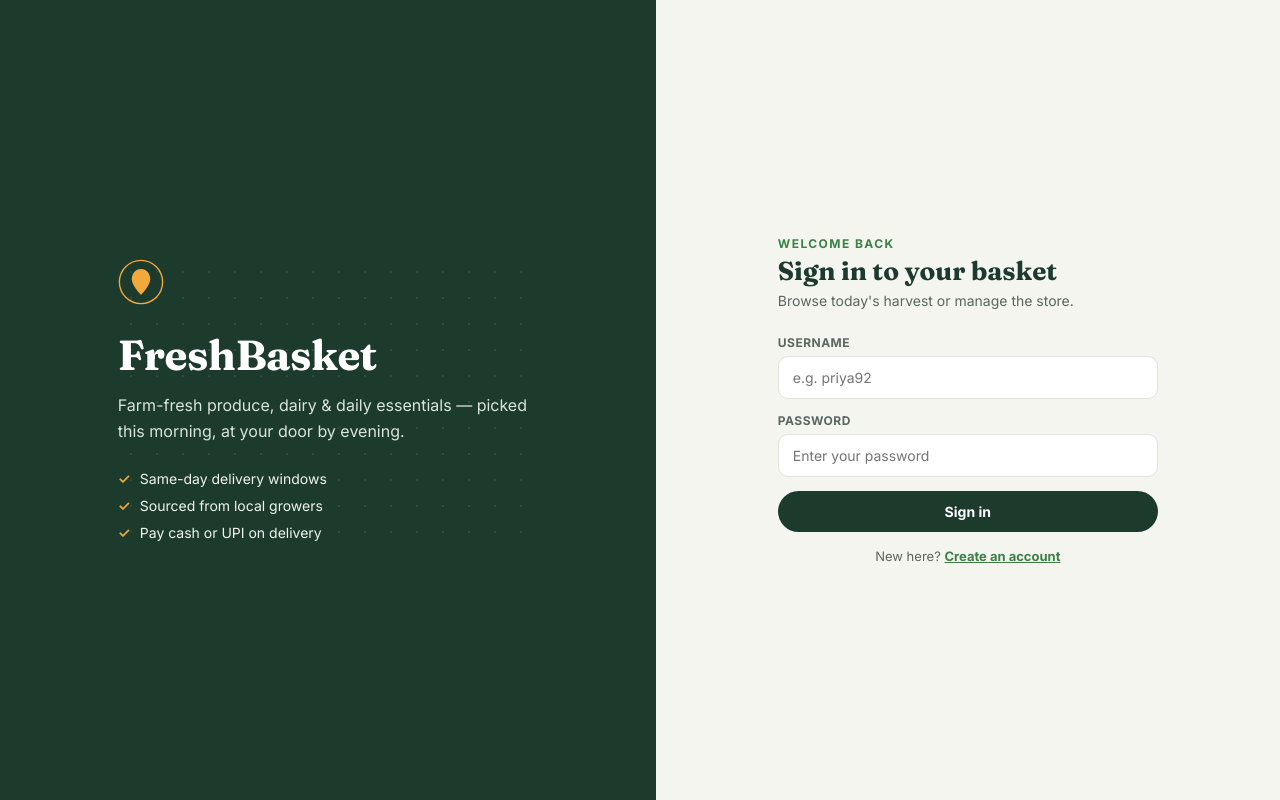
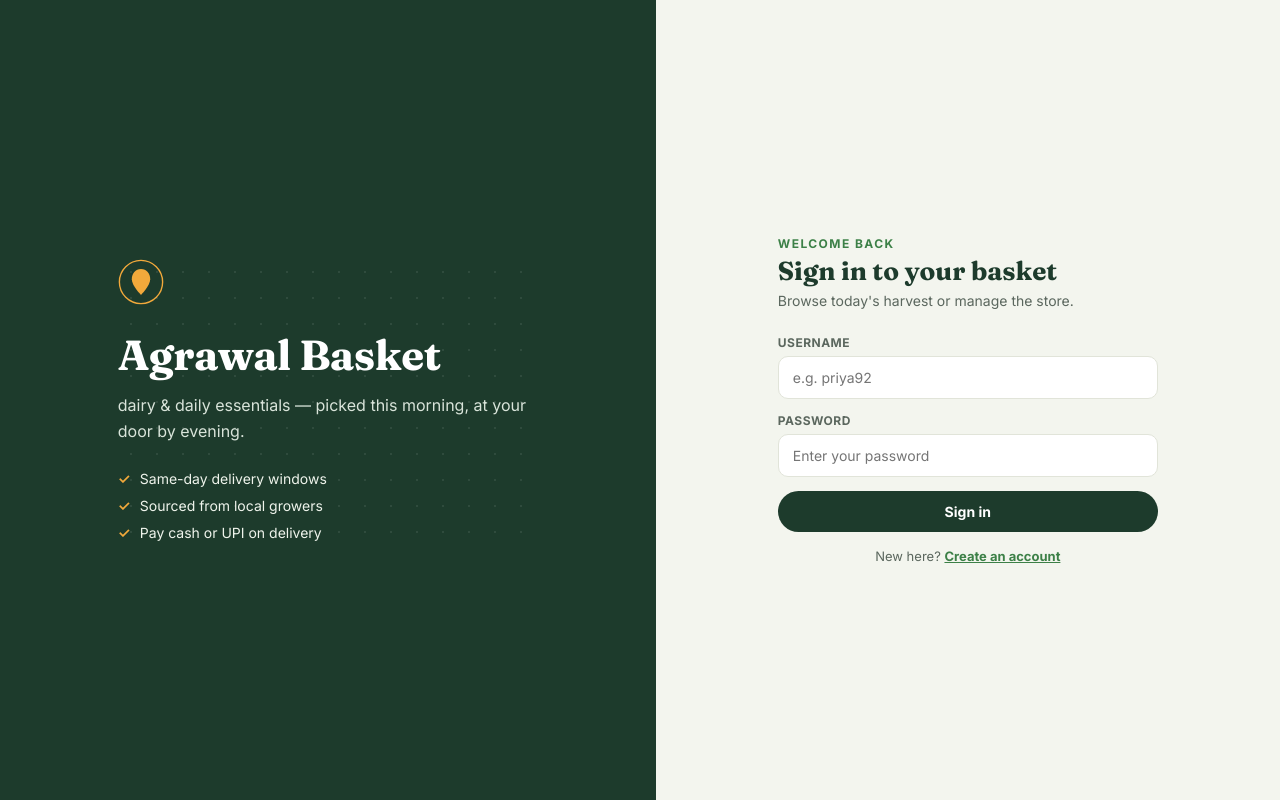
Before and after one commit to benugopal1512/my-store, a plain HTML site: page grocery-store/frontend/index.html in a window 1280 px wide. Drawn offline with Linux system fonts and the light colour scheme.

Commit message:
Fixed some html

```diff
--- a/grocery-store/frontend/index.html
+++ b/grocery-store/frontend/index.html
@@ -23,8 +23,8 @@
           <path d="M50 22 C 62 22 70 32 70 44 C 70 58 50 78 50 78 C 50 78 30 58 30 44 C 30 32 38 22 50 22 Z" fill="currentColor"/>
         </svg>
       </div>
-      <h1 class="wordmark">FreshBasket</h1>
-      <p class="auth-tagline">Farm-fresh produce, dairy &amp; daily essentials — picked this morning, at your door by evening.</p>
+      <h1 class="wordmark">Agrawal Basket</h1>
+      <p class="auth-tagline">dairy &amp; daily essentials — picked this morning, at your door by evening.</p>
       <ul class="auth-points">
         <li>Same-day delivery windows</li>
         <li>Sourced from local growers</li>
```
